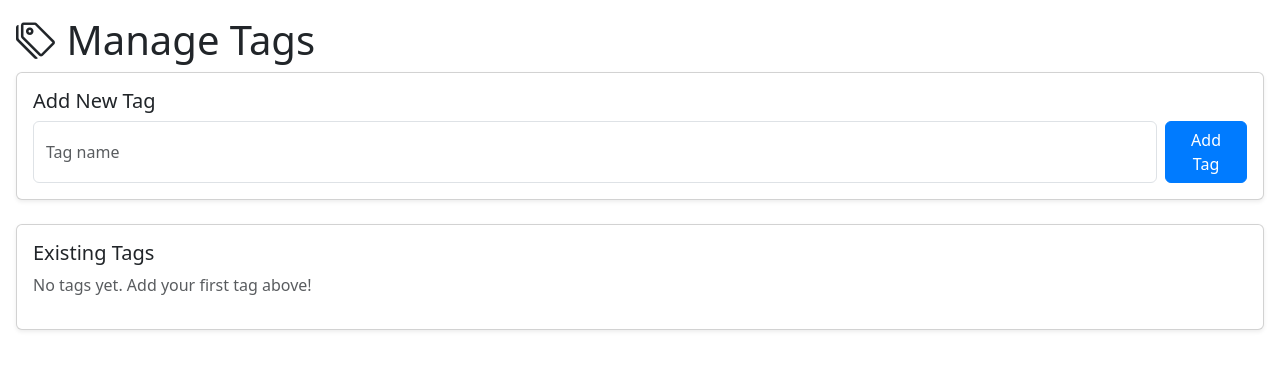
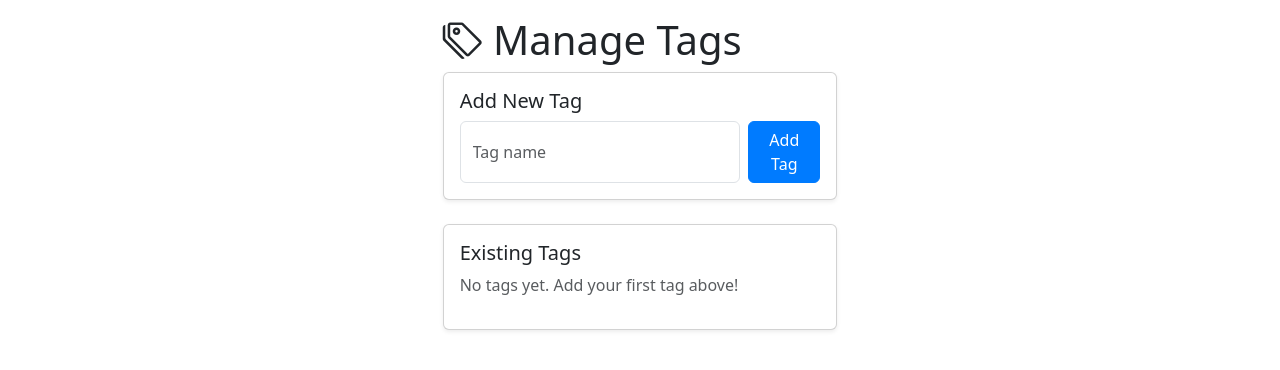
Before and after one commit to christensenca/BookMarker, a Flask app: page /tags in a window 1280 px wide. Shown: the part 56-426 px from the top of the page. Run offline with Flask 3, Linux system fonts and the light colour scheme; data that the repository does not hold is empty.

Commit message:
Refactor tags.html layout: center content and adjust column size for improved styling

```diff
--- a/app/templates/tags.html
+++ b/app/templates/tags.html
@@ -4,8 +4,8 @@
 
 {% block content %}
 <div class="container-fluid">
-    <div class="row">
-        <div class="col-md-12 p-3">
+    <div class="row justify-content-center">
+        <div class="col-md-4 p-3">
             <h1><i class="bi bi-tags"></i> Manage Tags</h1>
 
             <!-- Add Tag Form -->
```
